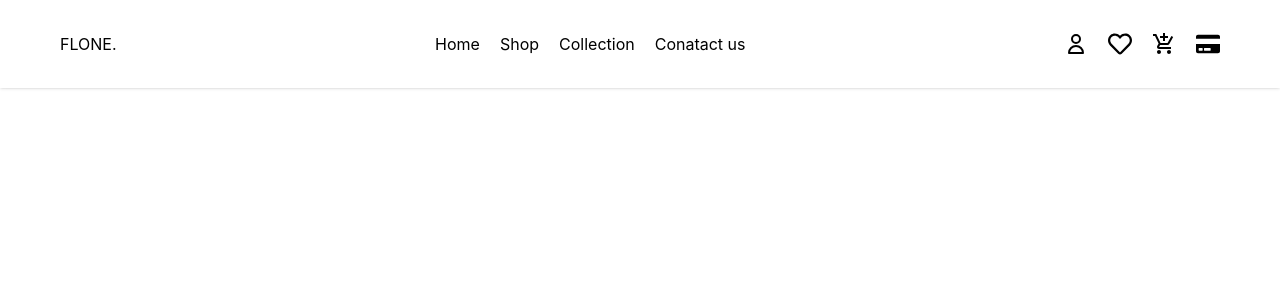
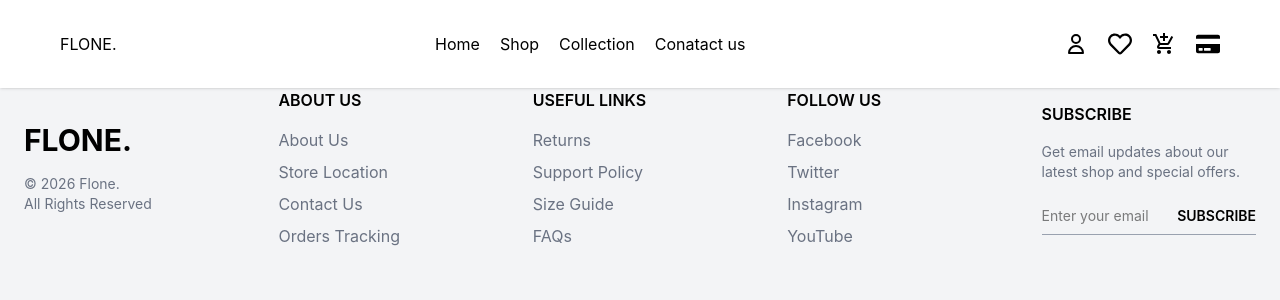
Before and after one commit to hassanappsnation-spec/hassan, a React (Vite) app: page /product/1 in a window 1280 px wide. Shown: the top 300 px of the page. Built offline with nearby package versions, Linux system fonts and the light colour scheme.

Commit message:
by hassan 24/3/2026

```diff
--- a/package.json
+++ b/package.json
@@ -18,6 +18,7 @@
     "react-icons": "^5.6.0",
     "react-redux": "^9.2.0",
     "react-router-dom": "^7.13.1",
+    "react-spinners": "^0.17.0",
     "tailwindcss": "^4.2.1"
   },
   "devDependencies": {
--- a/src/App.jsx
+++ b/src/App.jsx
@@ -9,6 +9,8 @@ import Profile from './pages/Profile'
 import WishList from './pages/WishList'
 import Cart from './pages/Cart'
 import CheckOut from './pages/CheckOut'
+import ProductDetail from './components/ProductDetail'
+import Footer from './components/Footer'
 
 const App = () => {
   return (
@@ -16,6 +18,7 @@ const App = () => {
       <Navbar/>
      <Routes>
       <Route path='/' element={<Home/>}/>
+      <Route path="/product/:id" element={<ProductDetail  />} />
       <Route path='/shop' element={<Shop/>}/>
       <Route path='/collection' element={<Collection/>}/>
       <Route path='/contact' element={<Contact/>}/>
@@ -24,6 +27,8 @@ const App = () => {
       <Route path='/cart' element={<Cart/>}/>
       <Route path='/checkout' element={<CheckOut/>}/>
      </Routes>
+      <Footer/>
+
     </div>
   )
 }
--- /dev/null
+++ b/src/components/Footer.jsx
@@ -0,0 +1,72 @@
+import React from "react";
+
+const Footer = () => {
+  return (
+    <footer className="bg-gray-100">
+      <div className="max-w-7xl mx-auto px-6 py-16 grid gap-10
+                      grid-cols-2 sm:grid-cols-2 md:grid-cols-3 lg:grid-cols-5 flex items-center justify-center">
+
+        {/* Logo Section */}
+        <div>
+          <h1 className="text-3xl font-bold mb-4">FLONE.</h1>
+          <p className="text-gray-500 text-sm">© 2026 Flone.</p>
+          <p className="text-gray-500 text-sm">All Rights Reserved</p>
+        </div>
+
+        {/* About */}
+        <div>
+          <h2 className="font-semibold mb-4">ABOUT US</h2>
+          <ul className="space-y-2 text-gray-500">
+            <li className="hover:text-black cursor-pointer">About Us</li>
+            <li className="hover:text-black cursor-pointer">Store Location</li>
+            <li className="hover:text-black cursor-pointer">Contact Us</li>
+            <li className="hover:text-black cursor-pointer">Orders Tracking</li>
+          </ul>
+        </div>
+
+        {/* Useful Links */}
+        <div>
+          <h2 className="font-semibold mb-4">USEFUL LINKS</h2>
+          <ul className="space-y-2 text-gray-500">
+            <li className="hover:text-black cursor-pointer">Returns</li>
+            <li className="hover:text-black cursor-pointer">Support Policy</li>
+            <li className="hover:text-black cursor-pointer">Size Guide</li>
+            <li className="hover:text-black cursor-pointer">FAQs</li>
+          </ul>
+        </div>
+
+        {/* Social */}
+        <div>
+          <h2 className="font-semibold mb-4">FOLLOW US</h2>
+          <ul className="space-y-2 text-gray-500">
+            <li className="hover:text-black cursor-pointer">Facebook</li>
+            <li className="hover:text-black cursor-pointer">Twitter</li>
+            <li className="hover:text-black cursor-pointer">Instagram</li>
+            <li className="hover:text-black cursor-pointer">YouTube</li>
+          </ul>
+        </div>
+
+        {/* Subscribe */}
+        <div>
+          <h2 className="font-semibold mb-4">SUBSCRIBE</h2>
+          <p className="text-gray-500 text-sm mb-4">
+            Get email updates about our latest shop and special offers.
+          </p>
+
+          <div className="flex border-b border-gray-400">
+            <input
+              type="email"
+              placeholder="Enter your email"
+              className="w-full bg-transparent outline-none py-2 text-sm"
+            />
+            <button className="text-sm font-semibold hover:text-black transition">
+              SUBSCRIBE
+            </button>
+          </div>
+        </div>
+      </div>
+    </footer>
+  );
+};
+
+export default Footer;
--- /dev/null
+++ b/src/components/ProductDetail.jsx
@@ -0,0 +1,24 @@
+import React from "react";
+import { useParams } from "react-router-dom";
+import { useSelector } from "react-redux";
+
+function ProductDetail() {
+  const { id } = useParams();
+
+  const { item } = useSelector((state) => state.Product);
+
+  const product = item.find((p) => p.id === Number(id));
+
+  if (!product) return <h2>Loading or Product not found...</h2>;
+
+  return (
+    <div style={{ padding: "20px" }}>
+      <img src={product.images||product.image} alt={product.title} width="300" />
+      <h1>{product.title}</h1>
+      <h2>${product.price}</h2>
+      <p>{product.description}</p>
+    </div>
+  );
+}
+
+export default ProductDetail;
--- a/src/components/ProductsCards.jsx
+++ b/src/components/ProductsCards.jsx
@@ -1,8 +1,93 @@
-import React from 'react'
+import React, { useEffect } from 'react'
+import { Link } from 'react-router-dom'
+import { useSelector, useDispatch } from 'react-redux'
+import { fetchProducts } from '../redux/features/ProductSlice'
+import { FaEye, FaShoppingCart } from 'react-icons/fa'
+import { ClimbingBoxLoader } from 'react-spinners'
 
 const ProductsCards = () => {
+  const dispatch = useDispatch()
+  const { item, loading } = useSelector((state) => state.Product)
+
+  useEffect(() => {
+    dispatch(fetchProducts())
+  }, [dispatch])
+
+  if (loading) {
+    return (
+      <div className="flex justify-center items-center h-screen">
+        <h2 className="text-xl font-semibold animate-pulse"><ClimbingBoxLoader /></h2>
+      </div>
+    )
+  }
+
   return (
-    <div>ProductsCards</div>
+    <div className="container mx-auto px-4 py-10">
+      <div className="grid gap-8 grid-cols-2 sm:grid-cols-2 md:grid-cols-3 lg:grid-cols-4">
+
+        {item.map((product) => (
+          <Link key={product.id} to={`/product/${product.id}`}>
+
+            <div className="bg-white rounded-2xl shadow-md hover:shadow-xl transition duration-300 overflow-hidden group">
+
+              {/* Image */}
+             <div className="bg-gray-100 h-56 flex items-center justify-center p-4 relative group overflow-hidden">
+
+  {/* Image */}
+  <img
+    src={product.images ||product.image}
+    alt={product.title}
+    className="h-full object-contain transition duration-300 group-hover:scale-105"
+  />
+
+  {/* Glass Overlay */}
+  <div className="absolute inset-0 flex items-center justify-center gap-4
+                  opacity-0 group-hover:opacity-100
+                  backdrop-blur-md bg-white/20
+                  transition-all duration-300">
+
+    {/* View */}
+    <Link to={`/product/${product.id}`}>
+      <button className="bg-white/80 backdrop-blur-sm p-3 rounded-full hover:bg-white transition">
+        <FaEye size={18} />
+      </button>
+    </Link>
+
+    {/* Cart */}
+    <button className="bg-white/80 backdrop-blur-sm p-3 rounded-full hover:bg-white transition">
+      <FaShoppingCart size={18} />
+    </button>
+
+  </div>
+
+</div>
+
+              {/* Content */}
+              <div className="p-4 flex flex-col justify-between h-36">
+
+                <h3 className="text-sm font-semibold text-gray-800 line-clamp-2">
+                  {product.title}
+                </h3>
+
+                <div className="flex justify-between items-center mt-3">
+                  <p className="text-lg font-bold text-green-600">
+                    ${product.price}
+                  </p>
+
+                  <button className="text-xs bg-black text-white px-3 py-1 rounded-lg hover:bg-gray-800 transition">
+                    View
+                  </button>
+                </div>
+
+              </div>
+
+            </div>
+
+          </Link>
+        ))}
+
+      </div>
+    </div>
   )
 }
 
--- a/src/main.jsx
+++ b/src/main.jsx
@@ -3,12 +3,17 @@ import { createRoot } from 'react-dom/client'
 import './index.css'
 import App from './App.jsx'
 import { BrowserRouter } from 'react-router-dom'
+import { Store } from './redux/Store.js'
+import { Provider } from 'react-redux'
 
 createRoot(document.getElementById('root')).render(
 
+
   <StrictMode>
+      <Provider store={Store}>
     <BrowserRouter>
         <App />
     </BrowserRouter>
+      </Provider>
   </StrictMode>,
 )
--- a/src/pages/Home.jsx
+++ b/src/pages/Home.jsx
@@ -2,6 +2,7 @@ import React from 'react'
 import HeroSlider from '../components/HeroSlider'
 import CatagoryThembnails from '../components/CatagoryThembnails'
 import ProductsCards from '../components/ProductsCards'
+import Footer from '../components/Footer'
 
 const Home = () => {
   return (
--- /dev/null
+++ b/src/redux/Store.js
@@ -0,0 +1,8 @@
+import { configureStore } from "@reduxjs/toolkit";
+import productReducer from "./features/ProductSlice";
+
+export const Store = configureStore({
+  reducer: {
+    Product: productReducer,
+  },
+});
--- /dev/null
+++ b/src/redux/data/ProductData.js
@@ -0,0 +1,13 @@
+import { useState, useEffect } from "react";
+
+export const useProducts = () => {
+  const [products, setProducts] = useState([]);
+
+  useEffect(() => {
+    fetch("https://fakestoreapi.com/products")
+      .then((res) => res.json())
+      .then((data) => setProducts(data));
+  }, []);
+
+  return { products };
+};
--- /dev/null
+++ b/src/redux/features/ProductSlice.js
@@ -0,0 +1,39 @@
+  import { createSlice, createAsyncThunk } from "@reduxjs/toolkit";
+
+ export const fetchProducts = createAsyncThunk(
+  "products/fetchProducts",
+  async () => {
+    const res1 = await fetch("https://dummyjson.com/products");
+    const data1 = await res1.json();
+
+    const res2 = await fetch("https://fakestoreapi.com/products");
+    const data2 = await res2.json();
+
+    // ✅ Combine both arrays
+  return [
+  // ...data1.products.map(p => ({ ...p, source: "dummy", uid: `dummy-${p.id}` })),
+  ...data2.map(p => ({ ...p, source: "fake", uid: `fake-${p.id}` })),
+];
+  }
+);
+
+  const productSlice = createSlice({
+    name: "product",
+    initialState: {
+      item: [],
+      loading: false,
+    },
+    reducers: {},
+    extraReducers: (builder) => {
+      builder
+        .addCase(fetchProducts.pending, (state) => {
+          state.loading = true;
+        })
+        .addCase(fetchProducts.fulfilled, (state, action) => {
+          state.loading = false;
+          state.item = action.payload;
+        });
+    },
+  });
+
+  export default productSlice.reducer;
```
Also changed, not shown: 2 other files (tests, documents, lock files or other folders).
